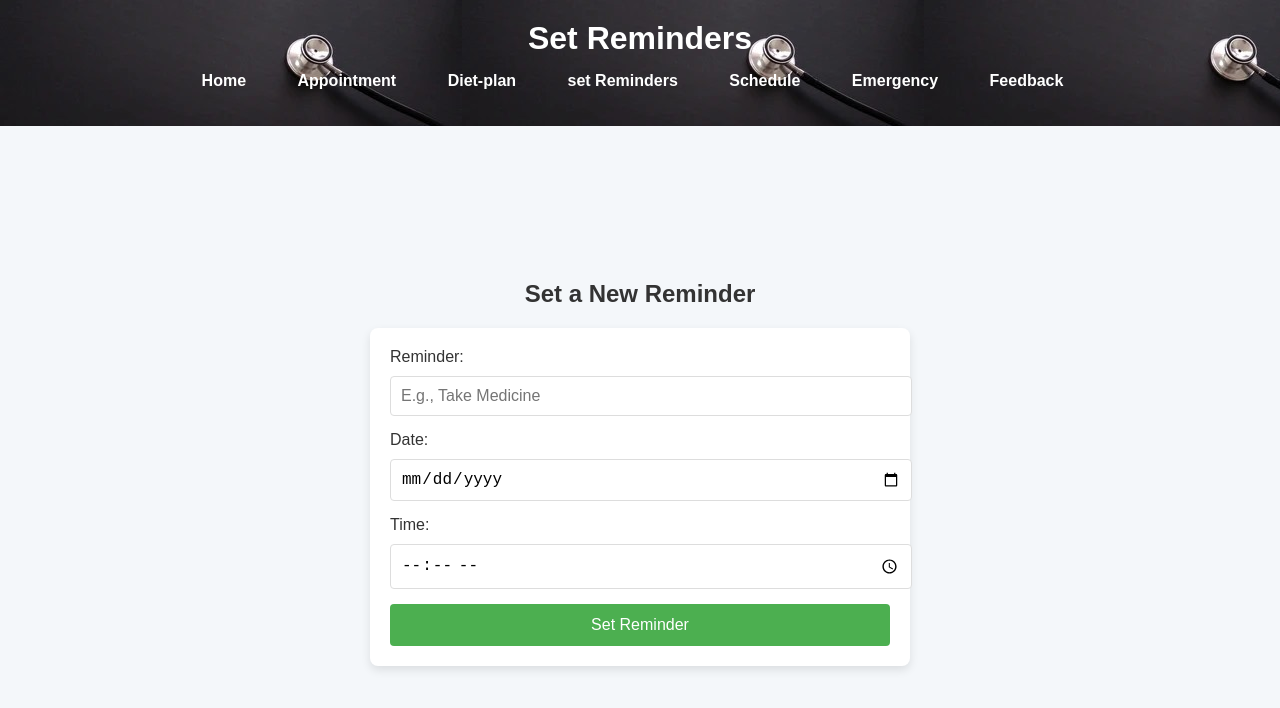
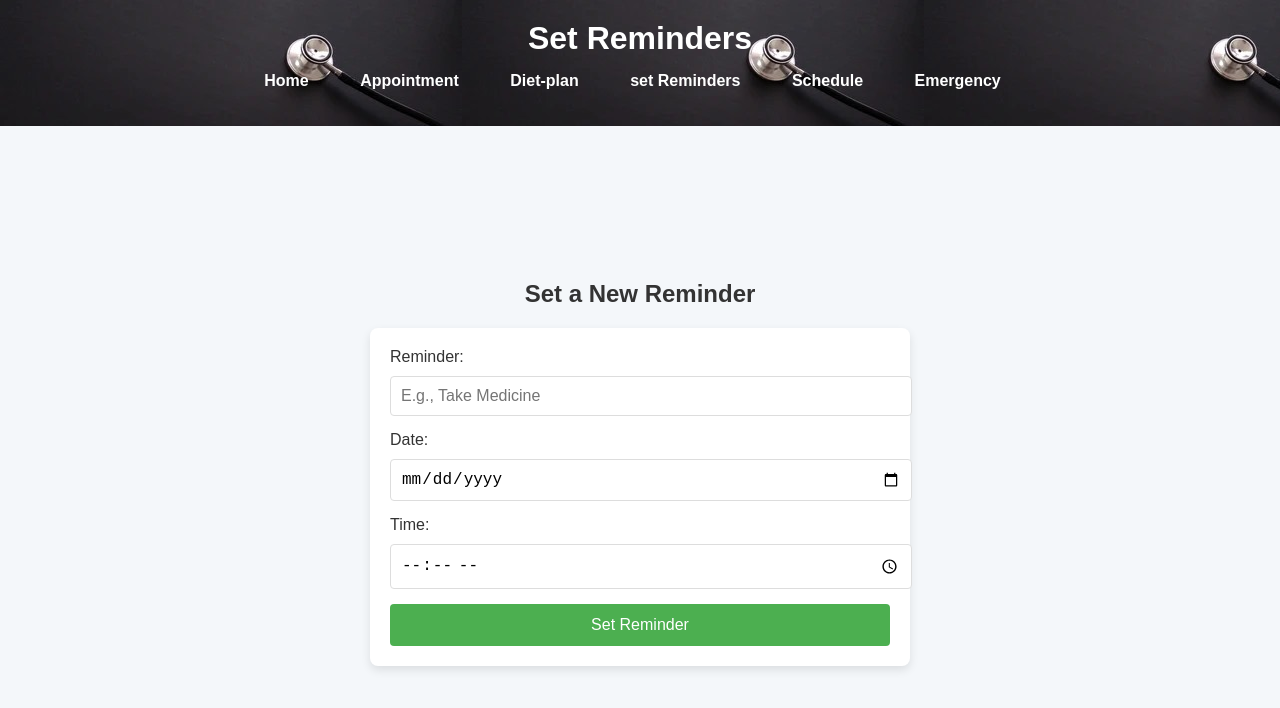
Before and after one commit to jathinreddyt/HEALTHCARE, a plain HTML site: page set remainder.html in a window 1280 px wide. Drawn offline with Linux system fonts and the light colour scheme.

Commit message:
Update set remainder.html

```diff
--- a/set remainder.html
+++ b/set remainder.html
@@ -126,7 +126,6 @@
                 <li><a href="set remainder.html">set Reminders</a></li>
                 <li><a href="schedule.html">Schedule</a></li>
                 <li><a href="emergency.html">Emergency</a></li>
-                <li><a href="feedback.html">Feedback</a></li>
             </ul>
         </nav>
     </header>
```
